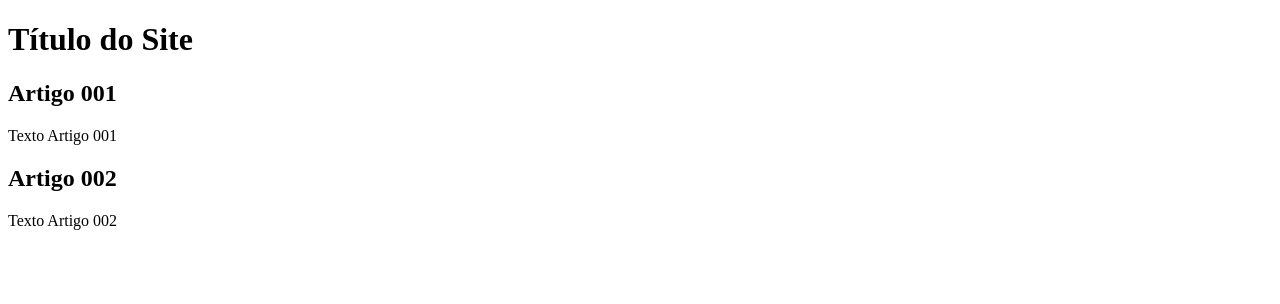
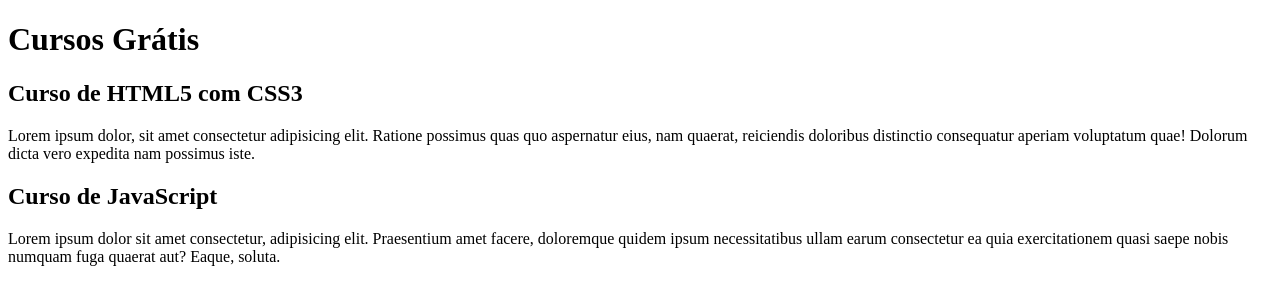
Before and after one commit to brunobandelli/projeto-site, a plain HTML site: page index.html in a window 1280 px wide. Drawn offline with Linux system fonts and the light colour scheme.

Commit message:
comecei a escrever o conteudo

```diff
--- a/index.html
+++ b/index.html
@@ -9,15 +9,15 @@
 <body>
     <main>
         <header>
-            <h1>Título do Site</h1>
+            <h1>Cursos Grátis</h1>
         </header>
         <article>
-            <h2>Artigo 001</h2>
-            <p>Texto Artigo 001</p>
+            <h2>Curso de HTML5 com CSS3</h2>
+            <p>Lorem ipsum dolor, sit amet consectetur adipisicing elit. Ratione possimus quas quo aspernatur eius, nam quaerat, reiciendis doloribus distinctio consequatur aperiam voluptatum quae! Dolorum dicta vero expedita nam possimus iste.</p>
         </article>
             <article>
-                <h2>Artigo 002</h2>
-                <p>Texto Artigo 002</p>
+                <h2>Curso de JavaScript</h2>
+                <p>Lorem ipsum dolor sit amet consectetur, adipisicing elit. Praesentium amet facere, doloremque quidem ipsum necessitatibus ullam earum consectetur ea quia exercitationem quasi saepe nobis numquam fuga quaerat aut? Eaque, soluta.</p>
             </article>
     </main>
 </body>
```
